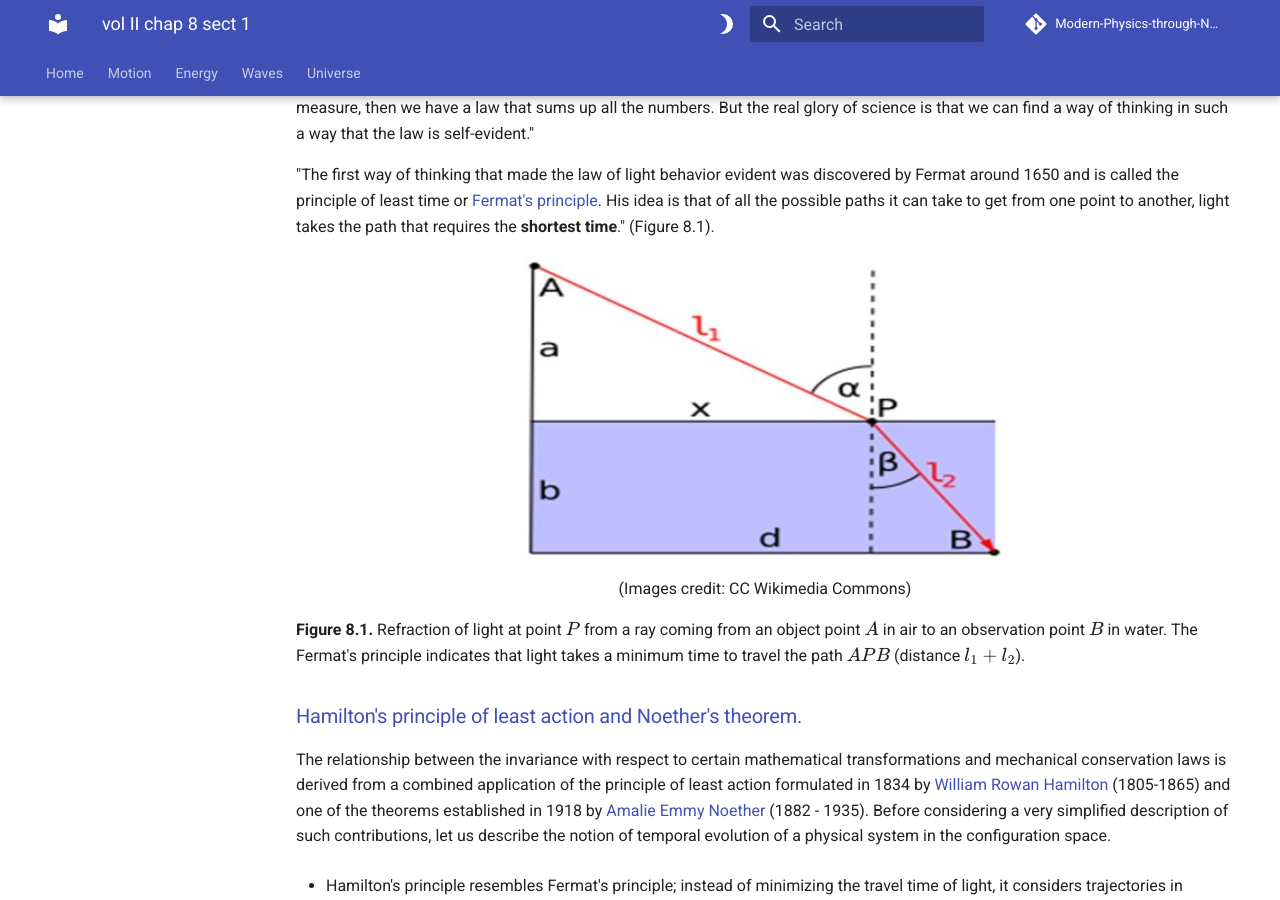
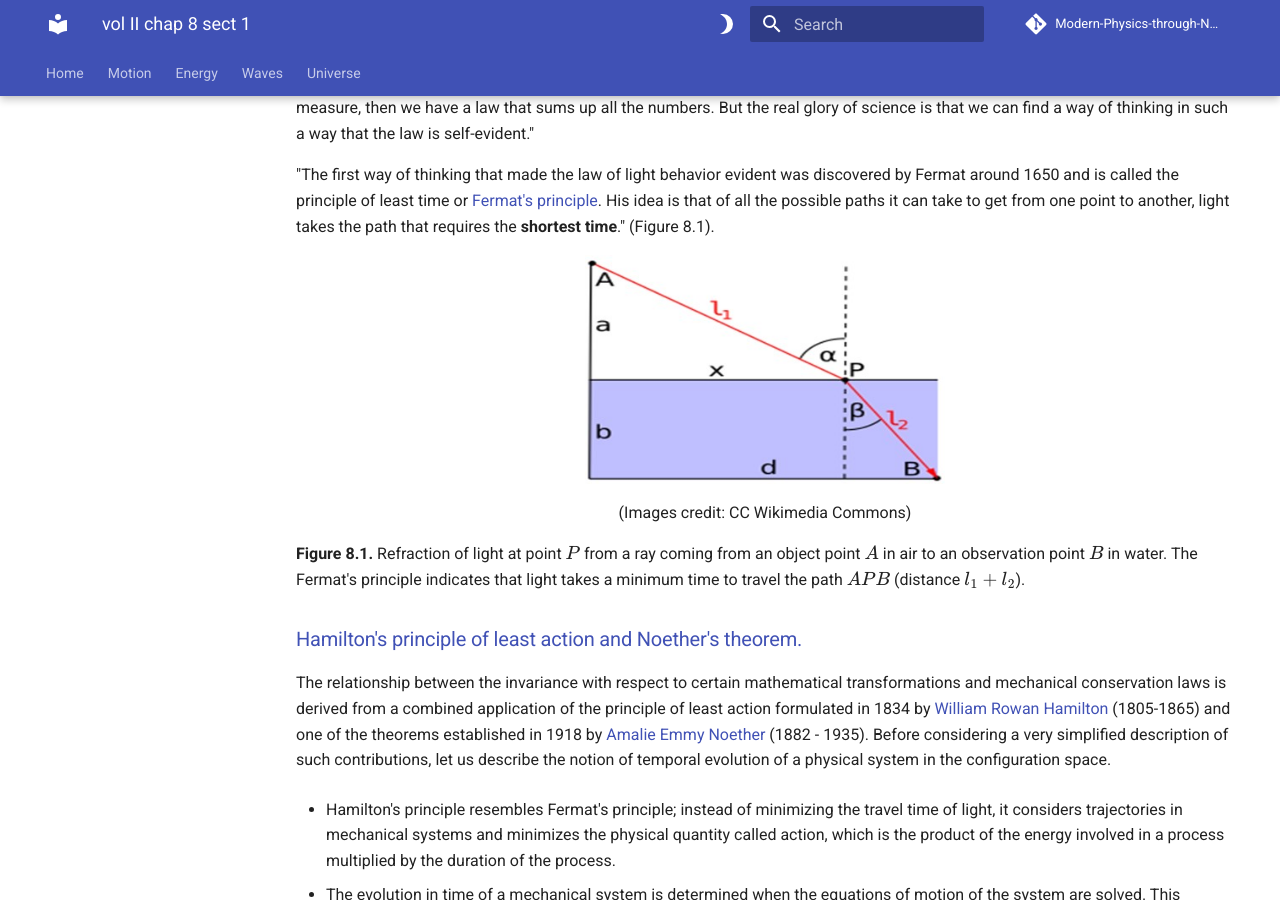
Before and after one commit to modphysnobel/modphysnobel.github.io, an MkDocs documentation site: the page built from docs/vol-II/vol-II-chap-8-sect-1.md, in a window 1280 px wide and 900 px high, scrolled down 1610 px. Built offline with MkDocs 1.6.1 and Material for MkDocs 9.7.7, drawn with Linux system fonts in a browser that asks for light colours; some web fonts are replaced; comment, search, counter and statistics services are not loaded.

Commit message:
Update vol-II-chap-8-sect-1.md

```diff
--- a/docs/vol-II/vol-II-chap-8-sect-1.md
+++ b/docs/vol-II/vol-II-chap-8-sect-1.md
@@ -47,7 +47,7 @@
 "The first way of thinking that made the law of light behavior evident was discovered by Fermat around 1650 and is called the principle of least time or [Fermat's principle](https://en.wikipedia.org/wiki/Fermat%27s_principle). His idea is that of all the possible paths it can take to get from one point to another, light takes the path that requires the **shortest time**." (Figure 8.1).
 
 <p align="center">
-<img src="https://github.com/modphysnobel/modphysnobel.github.io/blob/main/docs/vol-I/figs/Nuevo8.1.jpg?raw=true" width=480 align=center>
+<img src="https://github.com/modphysnobel/modphysnobel.github.io/blob/main/docs/vol-I/figs/Nuevo8.1.jpg?raw=true" width=360 align=center>
 </p>
 
 <center>
```
